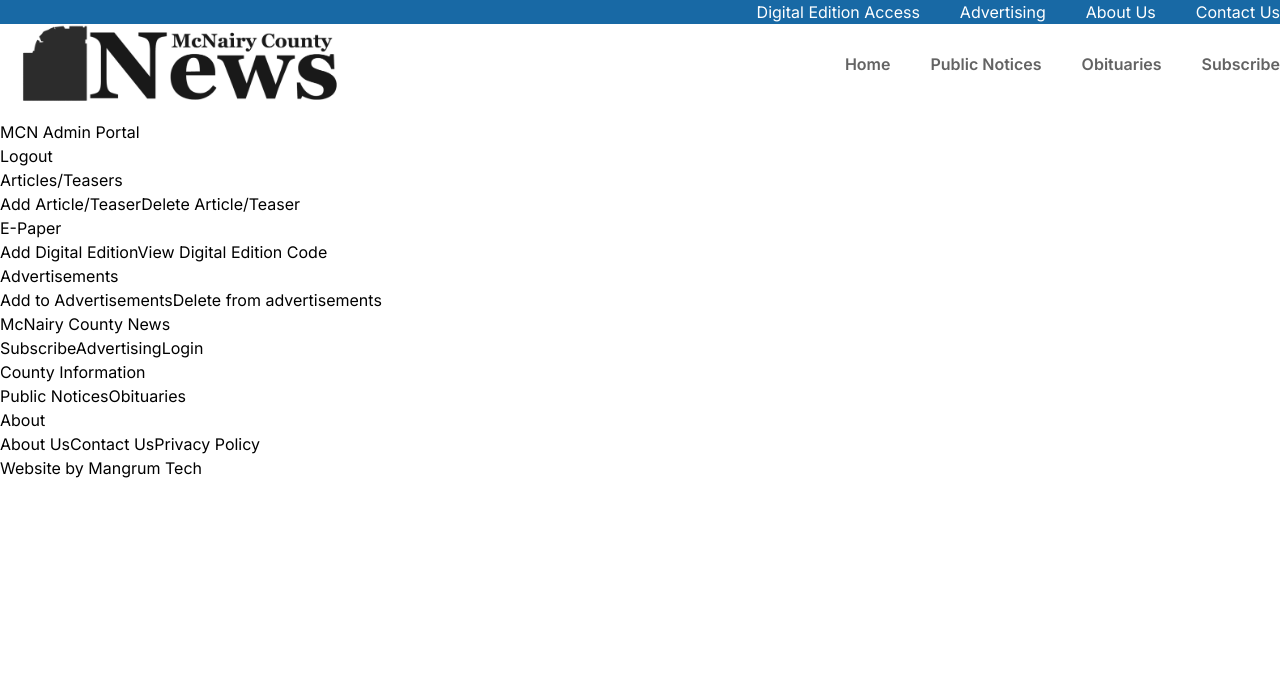
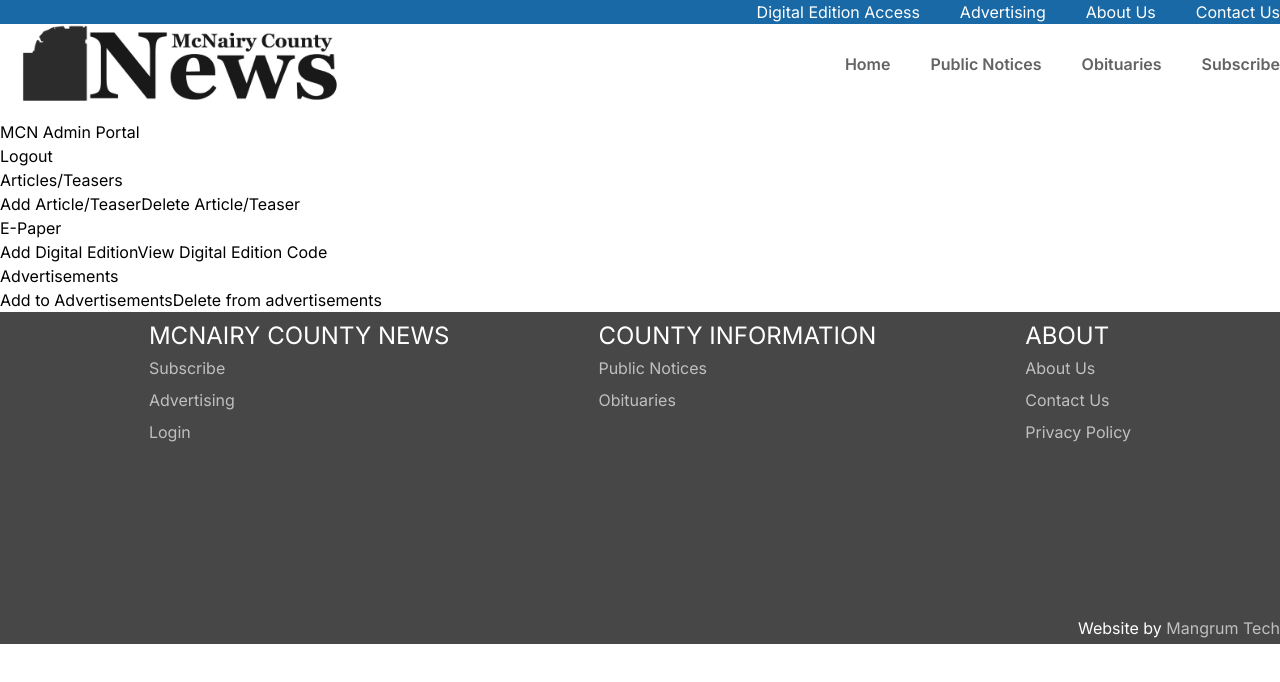
Before and after one commit to trevormangrum/mcnairycountynews, a Next.js app: page /admin in a window 1280 px wide. Shown: the top 682 px of the page. Built offline with nearby package versions, Linux system fonts and the light colour scheme; no server answers.

Commit message:
Redesigns footer using Tailwind.css

```diff
--- a/components/Footer/index.tsx
+++ b/components/Footer/index.tsx
@@ -2,18 +2,37 @@ import React from "react";
 import Link from "next/link";
 const Footer: React.FC = () => {
   return (
-    <footer className="footer">
-      <div className="wrapper">
-        <div className="footer-section">
-          <h2 className="footer-header">McNairy County News</h2>
-          <Link href="/subscribe">Subscribe</Link>
-          <Link href="/advertising">Advertising</Link>
-          <Link href="/login">Login</Link>
+    <footer className="mt-auto w-full flex flex-col items-center text-white bg-secondary">
+      <div className="w-full max-w-screen-xl flex flex-row justify-evenly flex-wrap overflow-wrap">
+        <div className="flex flex-col items-start min-h-[300px]">
+          <h2 className="weight-400 uppercase text-2xl mt-2">
+            McNairy County News
+          </h2>
+          <Link
+            className="no-underline text-white brightness-75 my-1"
+            href="/subscribe"
+          >
+            Subscribe
+          </Link>
+          <Link
+            className="no-underline text-white brightness-75 my-1"
+            href="/advertising"
+          >
+            Advertising
+          </Link>
+          <Link
+            className="no-underline text-white brightness-75 my-1"
+            href="/login"
+          >
+            Login
+          </Link>
         </div>
-        <div className="footer-section">
-          <h2 className="footer-header">County Information</h2>
+        <div className="flex flex-col items-start min-h-[300px]">
+          <h2 className="weight-400 uppercase text-2xl mt-2">
+            County Information
+          </h2>
           <a
-            className="footer-link"
+            className="no-underline text-white brightness-75 my-1"
             target="_blank"
             rel="noopener"
             href="https://www.tnpublicnotice.com/"
@@ -21,7 +40,7 @@ const Footer: React.FC = () => {
             Public Notices
           </a>
           <a
-            className="footer-link"
+            className="no-underline text-white brightness-75 my-1"
             href="https://www.shackelfordfuneraldirectors.com/obituaries/"
             target="_blank"
             rel="noopener"
@@ -29,17 +48,35 @@ const Footer: React.FC = () => {
             Obituaries
           </a>
         </div>
-        <div className="footer-section">
-          <h2 className="footer-header">About</h2>
-          <Link href="/about">About Us</Link>
-          <Link href="/contact">Contact Us</Link>
-          <Link href="/privacy">Privacy Policy</Link>
+        <div className="flex flex-col items-start min-h-[300px]">
+          <h2 className="weight-400 text-2xl uppercase mt-2">About</h2>
+          <Link
+            className="no-underline text-white brightness-75 my-1"
+            href="/about"
+          >
+            About Us
+          </Link>
+          <Link
+            className="no-underline text-white brightness-75 my-1"
+            href="/contact"
+          >
+            Contact Us
+          </Link>
+          <Link
+            className="no-underline text-white brightness-75 my-1"
+            href="/privacy"
+          >
+            Privacy Policy
+          </Link>
         </div>
       </div>
-      <div className="wrapper">
-        <span>
+      <div className="max-w-screen-xl w-full flex flex-row justify-end items-center text-right self-center">
+        <span className="my-1">
           Website by{" "}
-          <a className="footer-link" href="https://mangrumtech.com">
+          <a
+            className="no-underline text-white brightness-75 my-1"
+            href="https://mangrumtech.com"
+          >
             Mangrum Tech
           </a>
         </span>
--- a/tailwind.config.js
+++ b/tailwind.config.js
@@ -13,6 +13,7 @@ module.exports = {
       colors: {
         primary: "#1869a5",
         "text-primary": "#535353",
+        secondary: "#474747",
       },
     },
   },
```
